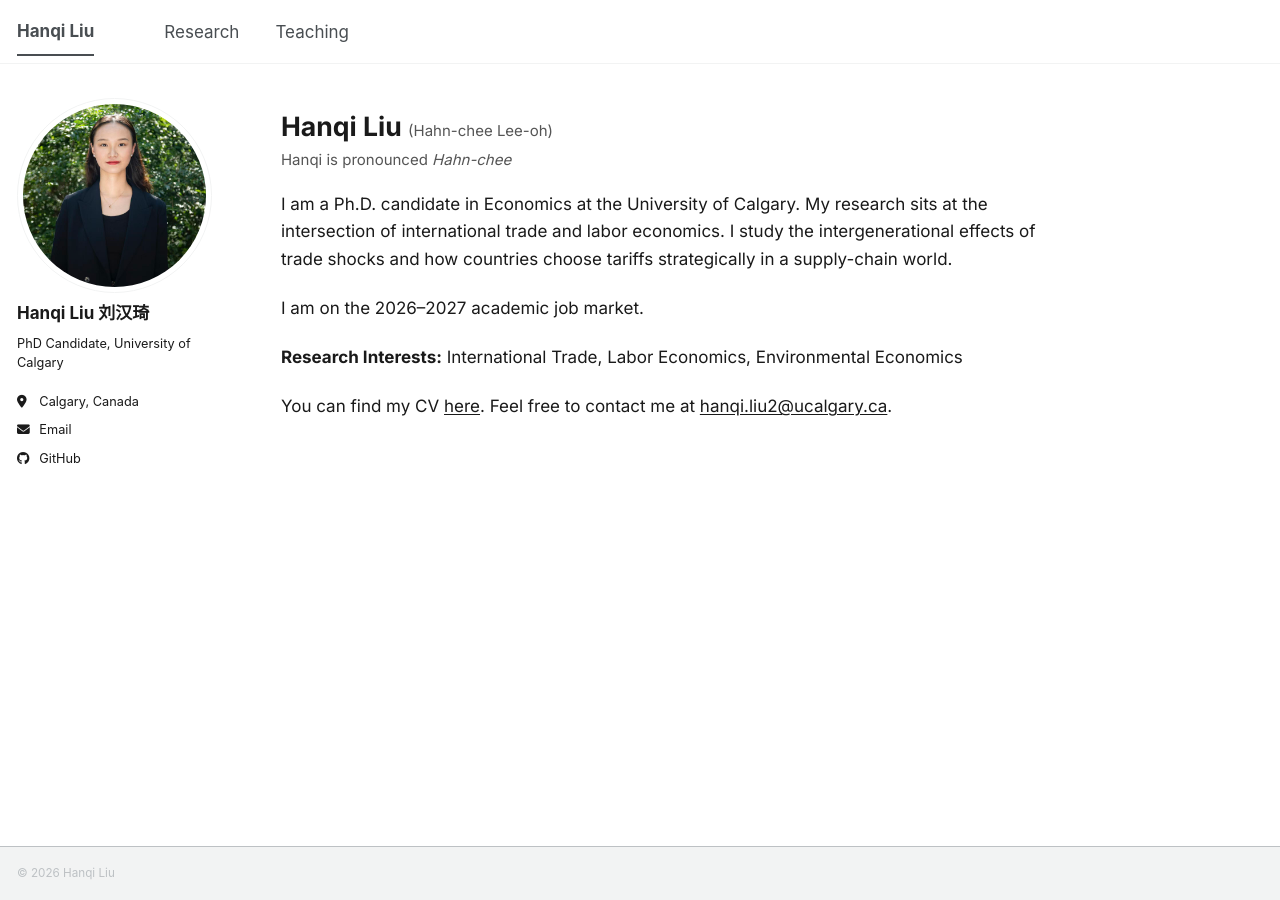
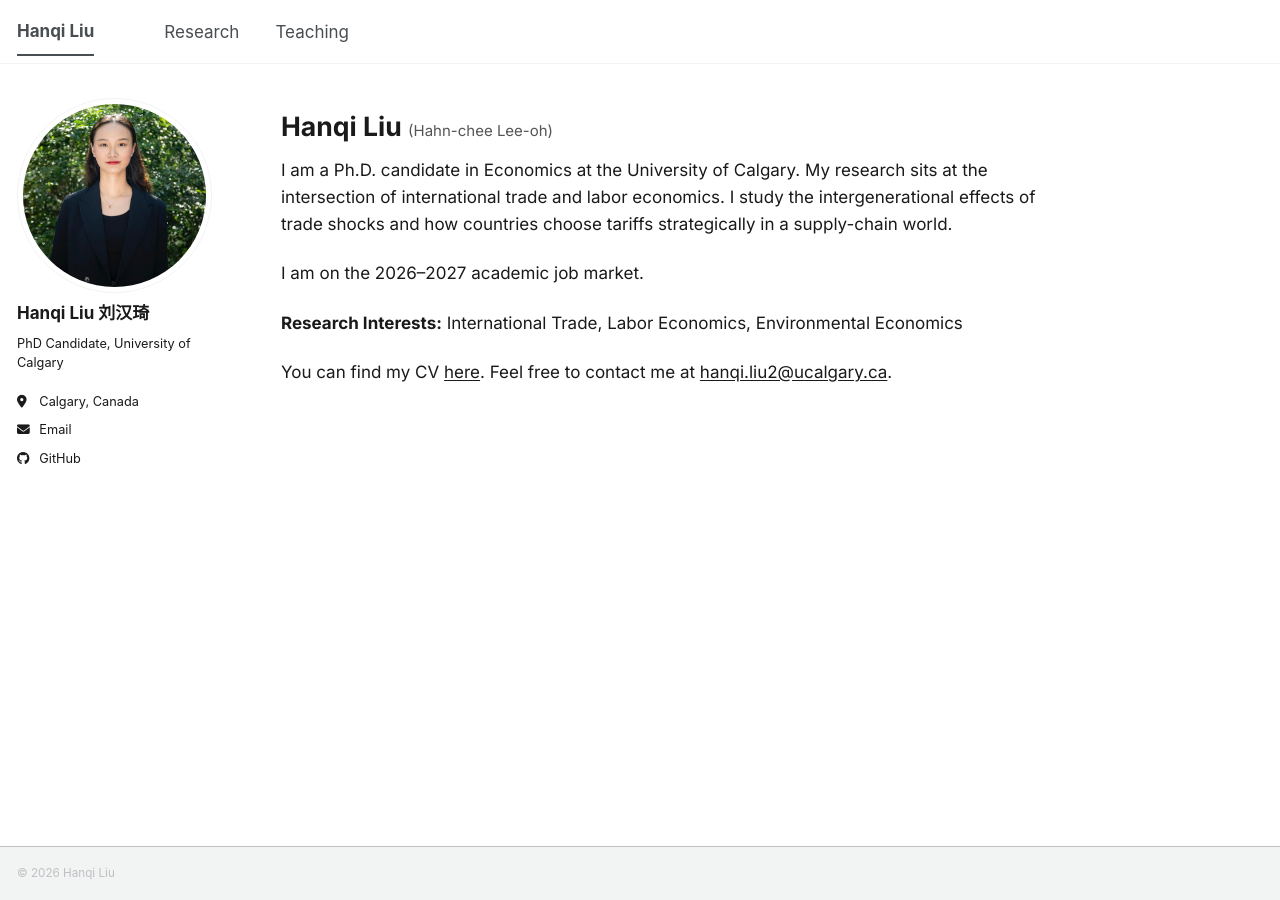
Before and after one commit to hanqi-liu-econ/hanqi-liu-econ.github.io, a Jekyll site: the page built from _pages/about.md, in a window 1280 px wide. Built offline with Jekyll 4.4.1, drawn with Linux system fonts in a browser that asks for light colours; a script bundle is joined from its source files by our own code; library files that are not in the unit come from our copies.

Commit message:
Update about.md

```diff
--- a/_pages/about.md
+++ b/_pages/about.md
@@ -9,8 +9,6 @@ redirect_from:
 
 # Hanqi Liu <span style="font-size: 15px; font-weight: 400; color: #555;">(Hahn-chee Lee-oh)</span>
 
-<p style="font-size: 15px; color: #555; margin-top: -0.6em;">Hanqi is pronounced <em>Hahn-chee</em></p>
-
 I am a Ph.D. candidate in Economics at the University of Calgary. My research sits at the intersection of international trade and labor economics. I study the intergenerational effects of trade shocks and how countries choose tariffs strategically in a supply-chain world.
 
 I am on the 2026–2027 academic job market.
```
